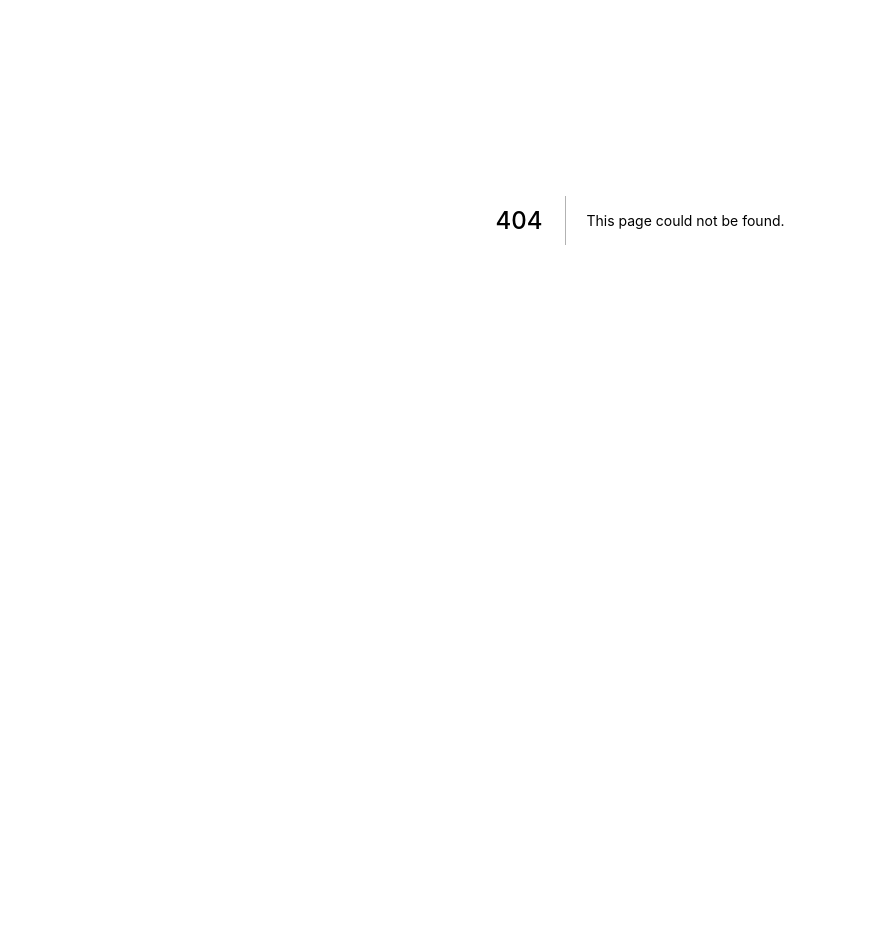
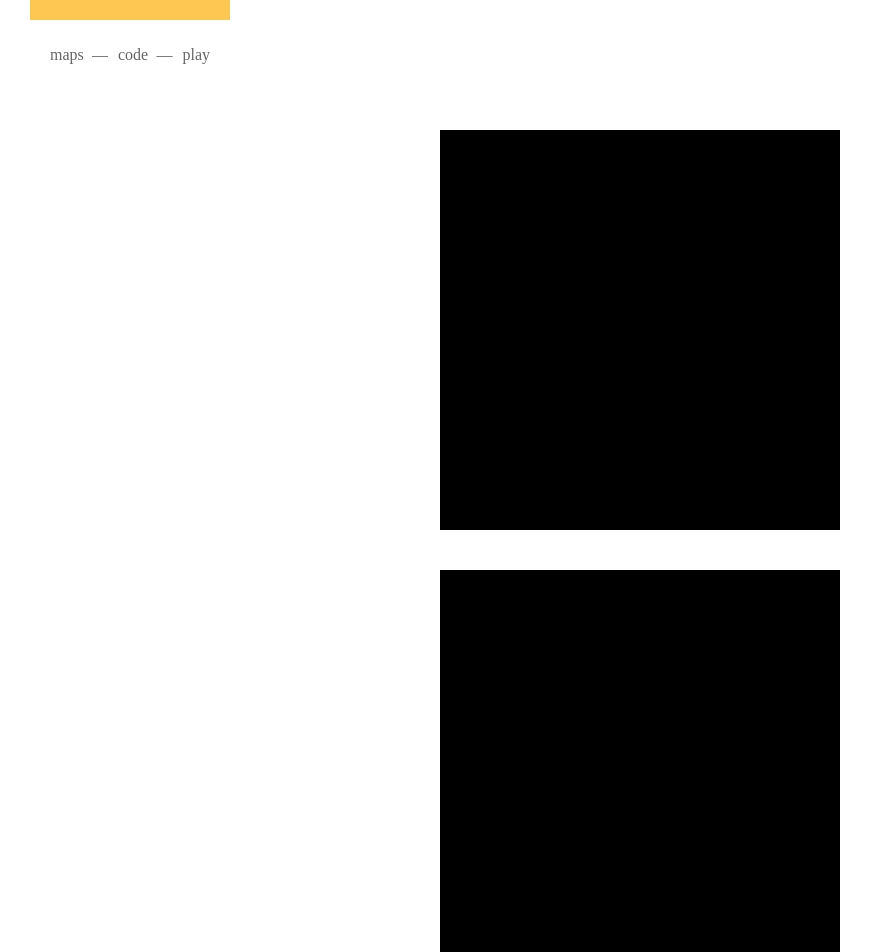
Before and after one commit to synvinkel/synvinkel-next, a Next.js app: page /code/designsystems/proceduralshapes in a window 1280 px wide. Before the commit this address had no page. Shown: the part 180-1132 px from the top of the page, without its empty margins (0-873 px from the left). Before the commit the page ends 800 px from the top, so only its background shows below. Built offline with nearby package versions, Linux system fonts and the light colour scheme.

Commit message:
starting procedural shapes

```diff
--- /dev/null
+++ b/components/code/designsystems/proceduralshapes/index.js
@@ -0,0 +1,96 @@
+import useSketch from "../../p5"
+import { useRef } from "react"
+
+
+export default function () {
+
+    const play = useRef(false)
+
+    const [allShapes] = useSketch(s => {
+
+        let radius
+        let invert = false
+        let num
+
+        s.setup = () => {
+            const { width, height } = allShapes.current.getBoundingClientRect()
+            s.createCanvas(width, height)
+            radius = width * 0.4
+        }
+
+        s.draw = () => {
+            s.background(invert ? 'white' : 'black')
+            if(num > 6) {
+                invert = !invert
+                s.frameCount = 0
+            }
+
+            s.push()
+            s.translate(s.width / 2, s.height / 2)
+            s.beginShape()
+            s.fill(invert ? 'black' : 'white')
+            s.stroke(invert ? 'white' : 'black')
+            if(play.current){
+                s.rotate(s.frameCount * 0.04)
+                num = s.frameCount * 0.02 + 2
+            }
+            if (Number.isInteger(num)) {
+                invert = !invert
+            }
+            for (let i = 0; i < num ; i++) {
+                s.vertex(
+                    s.cos((s.TWO_PI / num) * i + (s.PI / 2)) * radius,
+                    s.sin((s.TWO_PI / num) * i + (s.PI / 2)) * radius,
+                )
+            }
+            s.endShape()
+            s.pop()
+
+
+        }
+
+        s.windowResized = () => {
+            const { width, height } = allShapes.current.getBoundingClientRect()
+            s.resizeCanvas(width, height)
+        }
+    })
+
+    const [bezierRef] = useSketch(s => {
+        s.setup = () => {
+            const { width, height } = bezierRef.current.getBoundingClientRect()
+            s.createCanvas(width, height)
+        }
+
+        s.draw = () => {
+            s.background(0)
+        }
+
+        s.windowResized = () => {
+            const { width, height } = bezierRef.current.getBoundingClientRect()
+            s.resizeCanvas(width, height)
+        }
+    })
+
+    return <>
+        <div className="sketch"
+            onClick={() => {
+                play.current = !play.current
+            }}
+        >
+            <div ref={allShapes} />
+        </div>
+
+        <div className="sketch">
+            <div ref={bezierRef} />
+        </div>
+        <style jsx>{`
+                    .sketch {
+                        width: 400px;
+                        max-width: 90%;
+                        height: 400px;
+                        margin: 0 auto;
+                        margin-bottom: 40px;
+                    }
+            `}</style>
+    </>
+}
--- a/components/code/p5/index.js
+++ b/components/code/p5/index.js
@@ -3,13 +3,15 @@ import { useEffect, useRef } from 'react'
 
 export default function useSketch(sketch) {
 
-    const domRef = useRef(null)
+    const domRef = useRef()
     const P5Ref = useRef()
 
     useEffect(() => {
-        domRef.current.style.width = "100%"
-        domRef.current.style.height = "100%"
-        P5Ref.current = new p5(sketch, domRef.current)
+        if(domRef.current){
+            domRef.current.style.width = "100%"
+            domRef.current.style.height = "100%"
+            P5Ref.current = new p5(sketch, domRef.current)
+        }
     }, [])
 
     return [domRef, P5Ref]
--- /dev/null
+++ b/pages/code/designsystems/proceduralshapes.js
@@ -0,0 +1,19 @@
+import dynamic from 'next/dynamic'
+
+import Header from '../../../components/Header'
+import withLayout from '../../../components/Layout'
+
+const ProceduralShapes = dynamic(import('../../../components/code/designsystems/proceduralshapes'), {
+    ssr: false,
+})
+
+const Page = () => (
+    <div>
+        <Header />
+        <main>
+            <ProceduralShapes />
+        </main>
+    </div>
+)
+
+export default withLayout(Page)
```
Also changed, not shown: pages/code/designsystems/index.js (+12 -10 lines).
